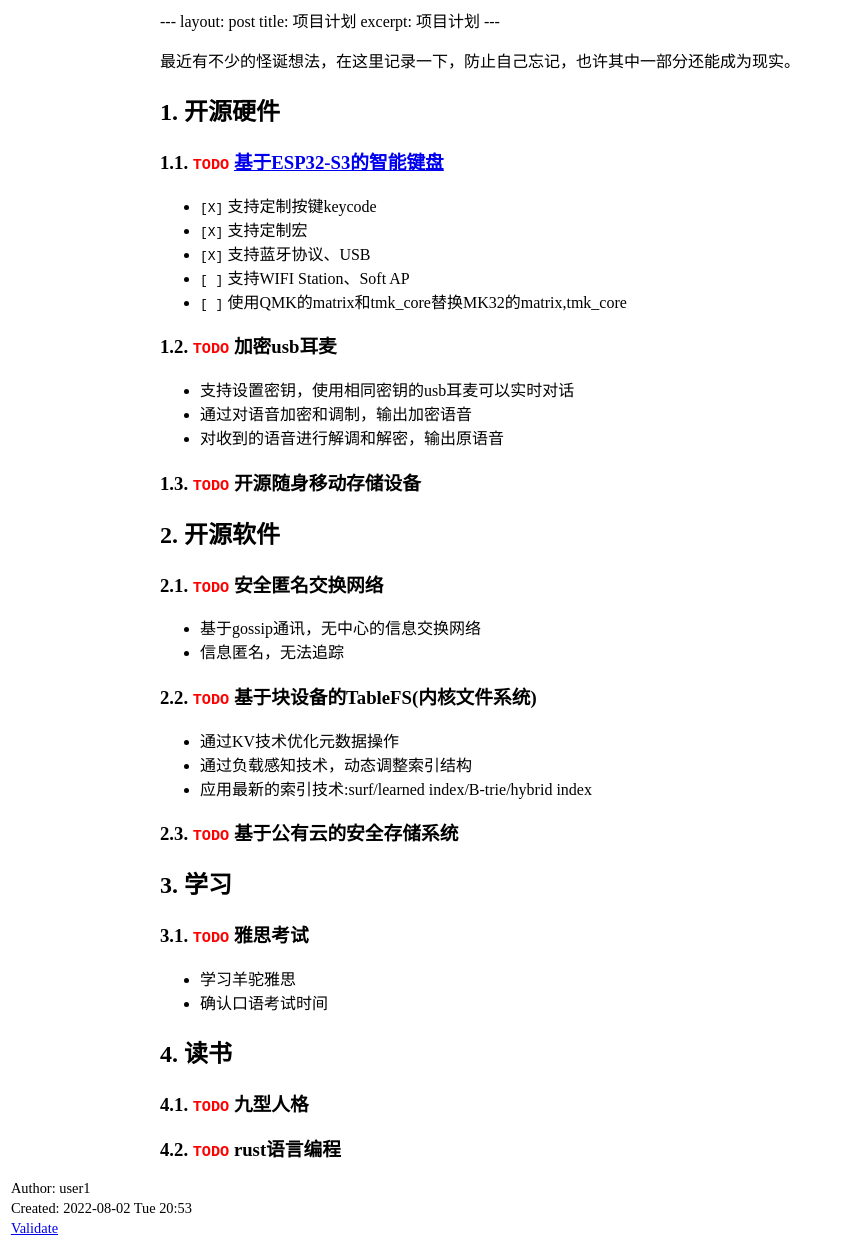
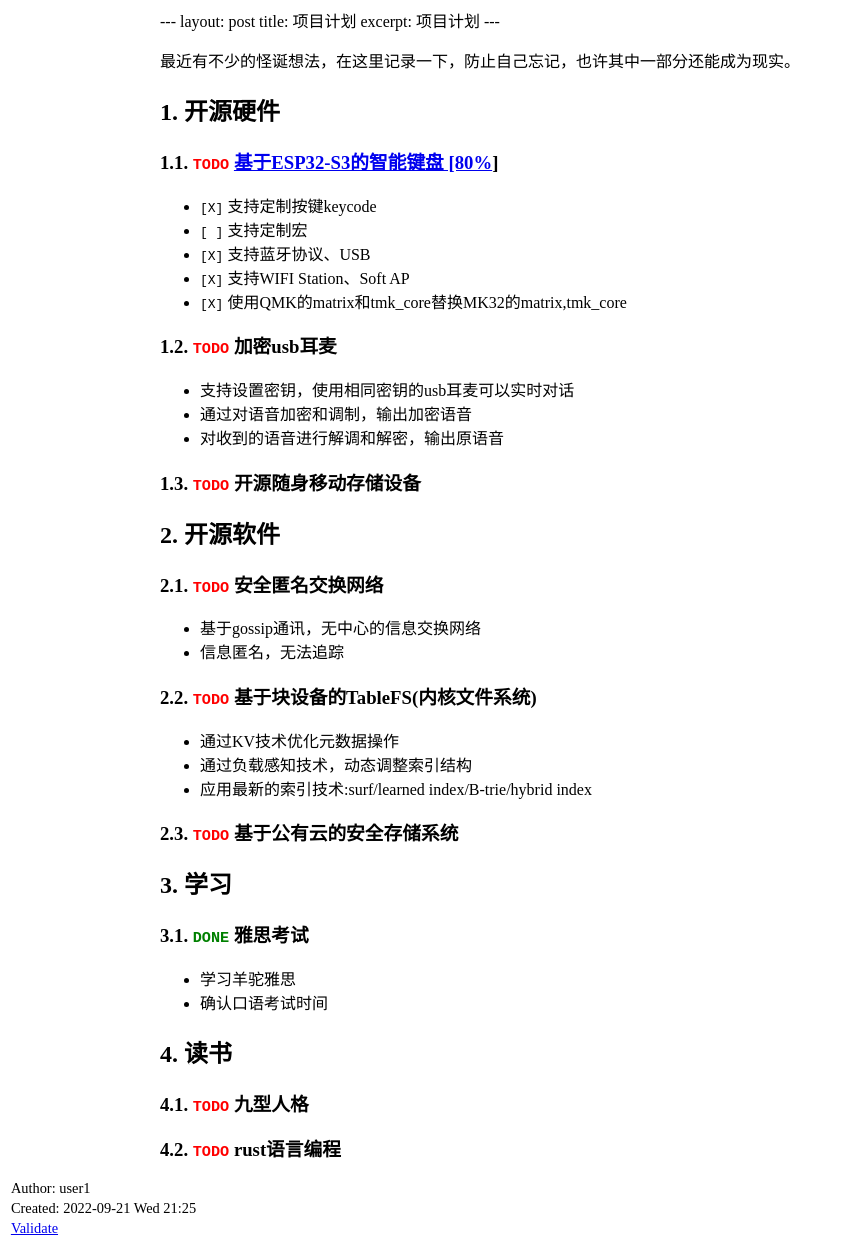
Before and after one commit to paul356/blog.backup, a Jekyll site: the page _posts/2022-06-18-plans.html, which Jekyll copies as it is, in a window 1280 px wide. Shown: the whole page, without its empty margins (0-842 px from the left). Built offline with Jekyll 4.4.1, drawn with Linux system fonts in a browser that asks for light colours.

Commit message:
update posts @ 2022/9/21

```diff
--- a/_posts/2022-06-18-plans.html
+++ b/_posts/2022-06-18-plans.html
@@ -3,7 +3,7 @@
 "http://www.w3.org/TR/xhtml1/DTD/xhtml1-strict.dtd">
 <html xmlns="http://www.w3.org/1999/xhtml" lang="en" xml:lang="en">
 <head>
-<!-- 2022-08-02 Tue 20:53 -->
+<!-- 2022-09-21 Wed 21:25 -->
 <meta http-equiv="Content-Type" content="text/html;charset=utf-8" />
 <meta name="viewport" content="width=device-width, initial-scale=1" />
 <title>&lrm;</title>
@@ -204,24 +204,24 @@ excerpt: 项目计划
 <p>
 最近有不少的怪诞想法，在这里记录一下，防止自己忘记，也许其中一部分还能成为现实。
 </p>
-<div id="outline-container-org8af073c" class="outline-2">
-<h2 id="org8af073c"><span class="section-number-2">1.</span> 开源硬件</h2>
+<div id="outline-container-org784ffa3" class="outline-2">
+<h2 id="org784ffa3"><span class="section-number-2">1.</span> 开源硬件</h2>
 <div class="outline-text-2" id="text-1">
 </div>
-<div id="outline-container-orgc24aa48" class="outline-3">
-<h3 id="orgc24aa48"><span class="section-number-3">1.1.</span> <span class="todo TODO">TODO</span> <a href="https://github.com/paul356/MK32">基于ESP32-S3的智能键盘</a></h3>
+<div id="outline-container-org07627b8" class="outline-3">
+<h3 id="org07627b8"><span class="section-number-3">1.1.</span> <span class="todo TODO">TODO</span> <a href="https://github.com/paul356/MK32">基于ESP32-S3的智能键盘 [80%</a>]</h3>
 <div class="outline-text-3" id="text-1-1">
 <ul class="org-ul">
 <li class="on"><code>[X]</code> 支持定制按键keycode</li>
-<li class="on"><code>[X]</code> 支持定制宏</li>
+<li class="off"><code>[&#xa0;]</code> 支持定制宏</li>
 <li class="on"><code>[X]</code> 支持蓝牙协议、USB</li>
-<li class="off"><code>[&#xa0;]</code> 支持WIFI Station、Soft AP</li>
-<li class="off"><code>[&#xa0;]</code> 使用QMK的matrix和tmk_core替换MK32的matrix,tmk_core</li>
+<li class="on"><code>[X]</code> 支持WIFI Station、Soft AP</li>
+<li class="on"><code>[X]</code> 使用QMK的matrix和tmk_core替换MK32的matrix,tmk_core</li>
 </ul>
 </div>
 </div>
-<div id="outline-container-org9b26453" class="outline-3">
-<h3 id="org9b26453"><span class="section-number-3">1.2.</span> <span class="todo TODO">TODO</span> 加密usb耳麦</h3>
+<div id="outline-container-orgfcdd67d" class="outline-3">
+<h3 id="orgfcdd67d"><span class="section-number-3">1.2.</span> <span class="todo TODO">TODO</span> 加密usb耳麦</h3>
 <div class="outline-text-3" id="text-1-2">
 <ul class="org-ul">
 <li>支持设置密钥，使用相同密钥的usb耳麦可以实时对话</li>
@@ -230,16 +230,16 @@ excerpt: 项目计划
 </ul>
 </div>
 </div>
-<div id="outline-container-orgede9a12" class="outline-3">
-<h3 id="orgede9a12"><span class="section-number-3">1.3.</span> <span class="todo TODO">TODO</span> 开源随身移动存储设备</h3>
+<div id="outline-container-org24490ed" class="outline-3">
+<h3 id="org24490ed"><span class="section-number-3">1.3.</span> <span class="todo TODO">TODO</span> 开源随身移动存储设备</h3>
 </div>
 </div>
-<div id="outline-container-org7c30607" class="outline-2">
-<h2 id="org7c30607"><span class="section-number-2">2.</span> 开源软件</h2>
+<div id="outline-container-orga626cc6" class="outline-2">
+<h2 id="orga626cc6"><span class="section-number-2">2.</span> 开源软件</h2>
 <div class="outline-text-2" id="text-2">
 </div>
-<div id="outline-container-org513d6e2" class="outline-3">
-<h3 id="org513d6e2"><span class="section-number-3">2.1.</span> <span class="todo TODO">TODO</span> 安全匿名交换网络</h3>
+<div id="outline-container-orgcd0b887" class="outline-3">
+<h3 id="orgcd0b887"><span class="section-number-3">2.1.</span> <span class="todo TODO">TODO</span> 安全匿名交换网络</h3>
 <div class="outline-text-3" id="text-2-1">
 <ul class="org-ul">
 <li>基于gossip通讯，无中心的信息交换网络</li>
@@ -247,8 +247,8 @@ excerpt: 项目计划
 </ul>
 </div>
 </div>
-<div id="outline-container-org107da99" class="outline-3">
-<h3 id="org107da99"><span class="section-number-3">2.2.</span> <span class="todo TODO">TODO</span> 基于块设备的TableFS(内核文件系统)</h3>
+<div id="outline-container-orga7188f1" class="outline-3">
+<h3 id="orga7188f1"><span class="section-number-3">2.2.</span> <span class="todo TODO">TODO</span> 基于块设备的TableFS(内核文件系统)</h3>
 <div class="outline-text-3" id="text-2-2">
 <ul class="org-ul">
 <li>通过KV技术优化元数据操作</li>
@@ -257,16 +257,16 @@ excerpt: 项目计划
 </ul>
 </div>
 </div>
-<div id="outline-container-orgeeeb148" class="outline-3">
-<h3 id="orgeeeb148"><span class="section-number-3">2.3.</span> <span class="todo TODO">TODO</span> 基于公有云的安全存储系统</h3>
+<div id="outline-container-org5cb5100" class="outline-3">
+<h3 id="org5cb5100"><span class="section-number-3">2.3.</span> <span class="todo TODO">TODO</span> 基于公有云的安全存储系统</h3>
 </div>
 </div>
-<div id="outline-container-orgfcb8acb" class="outline-2">
-<h2 id="orgfcb8acb"><span class="section-number-2">3.</span> 学习</h2>
+<div id="outline-container-org2c1c340" class="outline-2">
+<h2 id="org2c1c340"><span class="section-number-2">3.</span> 学习</h2>
 <div class="outline-text-2" id="text-3">
 </div>
-<div id="outline-container-org93befec" class="outline-3">
-<h3 id="org93befec"><span class="section-number-3">3.1.</span> <span class="todo TODO">TODO</span> 雅思考试</h3>
+<div id="outline-container-orge39929a" class="outline-3">
+<h3 id="orge39929a"><span class="section-number-3">3.1.</span> <span class="done DONE">DONE</span> 雅思考试</h3>
 <div class="outline-text-3" id="text-3-1">
 <ul class="org-ul">
 <li>学习羊驼雅思</li>
@@ -275,21 +275,21 @@ excerpt: 项目计划
 </div>
 </div>
 </div>
-<div id="outline-container-orgdca95a6" class="outline-2">
-<h2 id="orgdca95a6"><span class="section-number-2">4.</span> 读书</h2>
+<div id="outline-container-org0dc5388" class="outline-2">
+<h2 id="org0dc5388"><span class="section-number-2">4.</span> 读书</h2>
 <div class="outline-text-2" id="text-4">
 </div>
-<div id="outline-container-org6b2af2c" class="outline-3">
-<h3 id="org6b2af2c"><span class="section-number-3">4.1.</span> <span class="todo TODO">TODO</span> 九型人格</h3>
+<div id="outline-container-org78f0ae1" class="outline-3">
+<h3 id="org78f0ae1"><span class="section-number-3">4.1.</span> <span class="todo TODO">TODO</span> 九型人格</h3>
 </div>
-<div id="outline-container-orga0b56c0" class="outline-3">
-<h3 id="orga0b56c0"><span class="section-number-3">4.2.</span> <span class="todo TODO">TODO</span> rust语言编程</h3>
+<div id="outline-container-org59656e9" class="outline-3">
+<h3 id="org59656e9"><span class="section-number-3">4.2.</span> <span class="todo TODO">TODO</span> rust语言编程</h3>
 </div>
 </div>
 </div>
 <div id="postamble" class="status">
 <p class="author">Author: user1</p>
-<p class="date">Created: 2022-08-02 Tue 20:53</p>
+<p class="date">Created: 2022-09-21 Wed 21:25</p>
 <p class="validation"><a href="https://validator.w3.org/check?uri=referer">Validate</a></p>
 </div>
 </body>
```
Also changed, not shown: org/2022-06-18-plans.org (+5 -5 lines).
